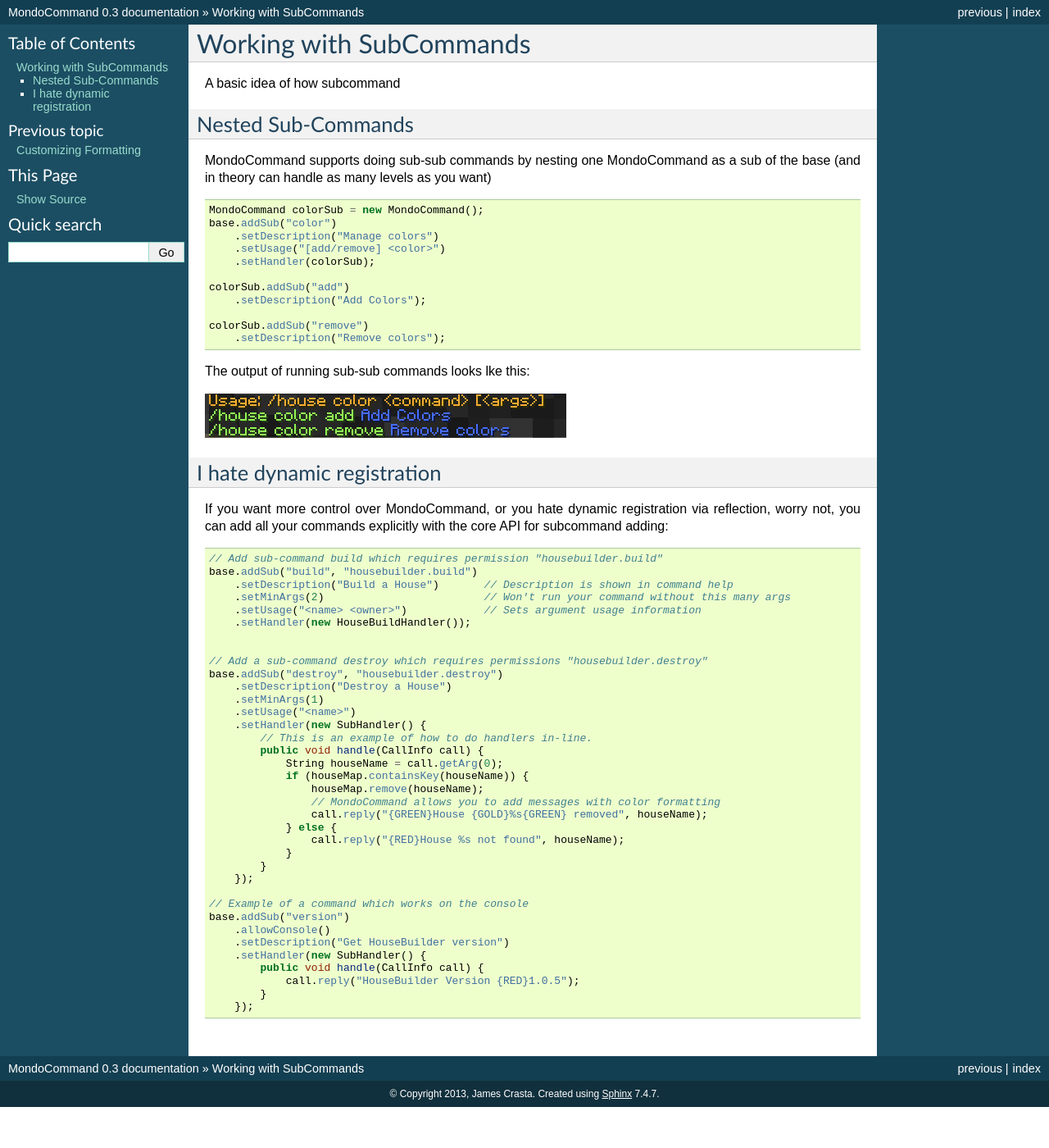
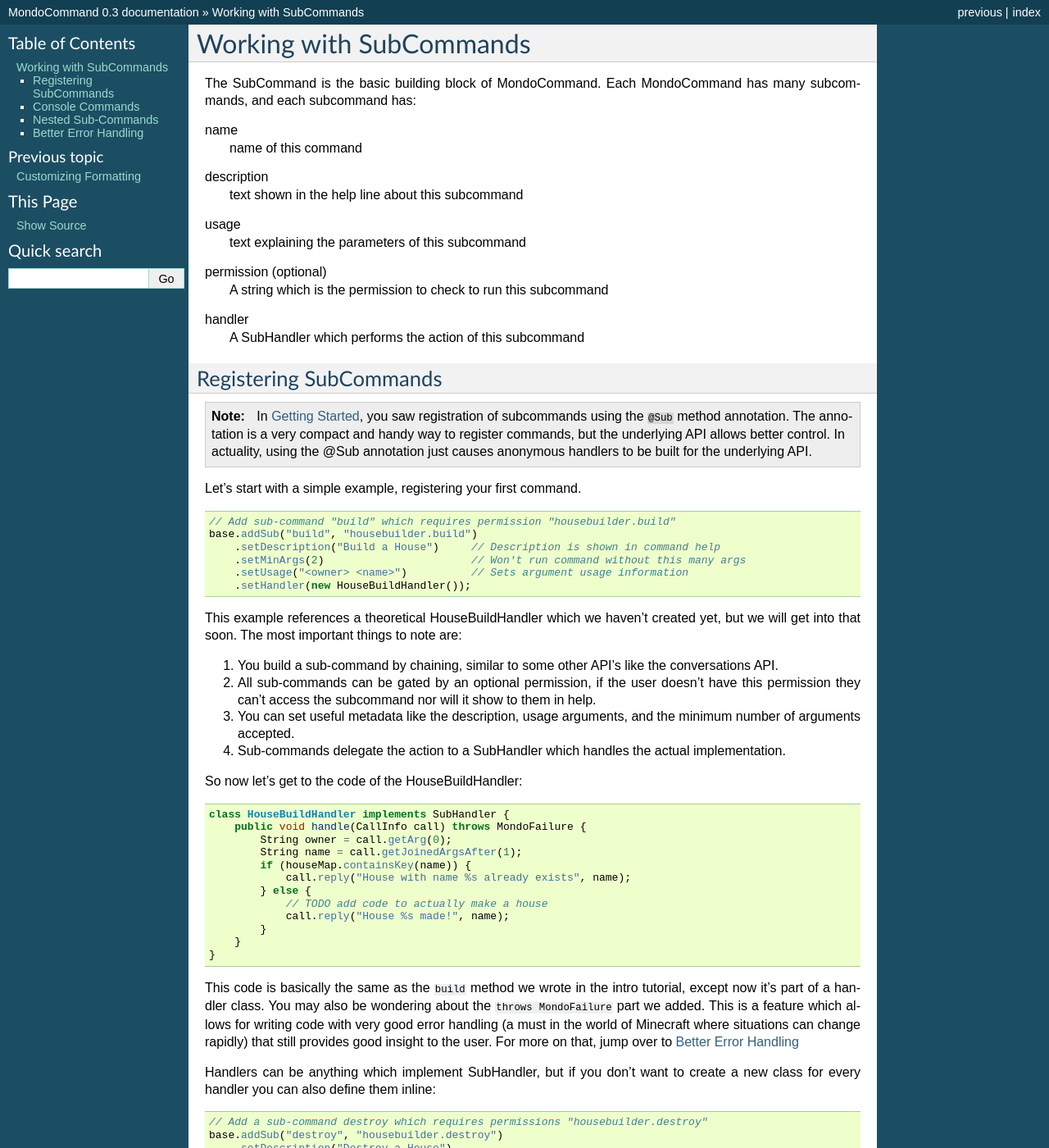
Before and after one commit to crast/MondoCommand, a Sphinx documentation site: the page built from docs/subcommands.rst, in a window 1280 px wide and 1400 px high. Shown: the whole window at 82% size. Built offline with Sphinx 7.4.7, drawn with Linux system fonts in a browser that asks for light colours; cross-references to code outside the pages are shown as plain code; some of the changed text lies outside the part shown.

Commit message:
Vastly improve SubCommand documentation

```diff
--- a/docs/subcommands.rst
+++ b/docs/subcommands.rst
@@ -1,7 +1,114 @@
 Working with SubCommands
 ========================
 
-A basic idea of how subcommand
+The SubCommand is the basic building block of MondoCommand. Each MondoCommand has many subcommands, and each subcommand has:
+
+name
+    name of this command
+
+description
+    text shown in the help line about this subcommand
+
+usage
+    text explaining the parameters of this subcommand
+
+permission (optional)
+    A string which is the permission to check to run this subcommand
+
+handler
+    A SubHandler which performs the action of this subcommand
+
+
+Registering SubCommands
+-----------------------
+
+.. note::
+
+    In :doc:`getting_started`, you saw registration of subcommands using the ``@Sub`` method annotation. The annotation is a very compact and handy way to register commands, but the underlying API allows better control. In actuality, using the @Sub annotation just causes anonymous handlers to be built for the underlying API.
+
+Let's start with a simple example, registering your first command.
+
+.. code-block:: java
+
+    // Add sub-command "build" which requires permission "housebuilder.build"
+    base.addSub("build", "housebuilder.build")
+        .setDescription("Build a House")     // Description is shown in command help
+        .setMinArgs(2)                       // Won't run command without this many args
+        .setUsage("<owner> <name>")          // Sets argument usage information
+        .setHandler(new HouseBuildHandler());
+
+This example references a theoretical HouseBuildHandler which we haven't created yet, but we will get into that soon.  The most important things to note are:
+
+1. You build a sub-command by chaining, similar to some other API's like the conversations API.
+2. All sub-commands can be gated by an optional permission, if the user doesn't have this permission they can't access the subcommand nor will it show to them in help.
+3. You can set useful metadata like the description, usage arguments, and the minimum number of arguments accepted.
+4. Sub-commands delegate the action to a SubHandler which handles the actual implementation.
+
+So now let's get to the code of the HouseBuildHandler:
+
+.. code-block:: java
+
+    class HouseBuildHandler implements SubHandler {
+        public void handle(CallInfo call) throws MondoFailure {
+            String owner = call.getArg(0);
+            String name = call.getJoinedArgsAfter(1);
+            if (houseMap.containsKey(name)) {
+                call.reply("House with name %s already exists", name);
+            } else {
+                // TODO add code to actually make a house
+                call.reply("House %s made!", name);
+            }
+        }
+    }
+
+This code is basically the same as the ``build`` method we wrote in the intro tutorial, except now it's part of a handler class. You may also be wondering about the ``throws MondoFailure`` part we added. This is a feature which allows for writing code with very good error handling (a must in the world of Minecraft where situations can change rapidly) that still provides good insight to the user. For more on that, jump over to :py:ref:`error-handling`
+
+Handlers can be anything which implement SubHandler, but if you don't want to create a new class for every handler you can also define them inline:
+
+.. code-block:: java
+
+    // Add a sub-command destroy which requires permissions "housebuilder.destroy"
+    base.addSub("destroy", "housebuilder.destroy")
+        .setDescription("Destroy a House")
+        .setMinArgs(1)
+        .setUsage("<name>")
+        .setHandler(new SubHandler() {
+            // This is an example of how to do handlers in-line.
+            public void handle(CallInfo call) {
+                String houseName = call.getArg(0);
+                if (houseMap.containsKey(houseName)) {
+                    houseMap.remove(houseName);
+                    // MondoCommand allows you to add messages with color formatting
+                    call.reply("{GREEN}House {GOLD}%s{GREEN} removed", houseName);
+                } else {
+                    call.reply("{RED}House %s not found", houseName);
+                }
+            }
+        });
+
+
+Console Commands
+----------------
+
+Commands can be set to run on the console. When a command is run from the console,
+:meth:`getPlayer() <mondocommand.CallInfo.getPlayer()>` will return None, but you
+can use :meth:`getSender() <mondocommand.CallInfo.getSender()>` instead if needed.
+
+Example:
+
+.. code-block:: java
+
+    // Example of a command which works on the console
+    base.addSub("version")
+        .allowConsole()
+        .setDescription("Get HouseBuilder version")
+        .setHandler(new SubHandler() {
+            public void handle(CallInfo call) {
+                call.reply("HouseBuilder Version {RED}1.0.5");
+            }
+        });
+
+Note you can use ``call.reply()`` as usual, including color codes (though some consoles will ignore colors)
 
 
 Nested Sub-Commands
@@ -28,46 +135,68 @@
 .. image:: images/MondoCommand_Usage3.png
 
 
-I hate dynamic registration
----------------------------
+.. _error-handling:
 
-If you want more control over MondoCommand, or you hate dynamic registration via reflection, worry not, you can add all your commands explicitly with the core API for subcommand adding:
+Better Error Handling
+---------------------
+
+One thing MondoCommand is able to do is provide a better error handling flow and also encourage re-usable components by using exceptions to handle the flow and provide descriptive errors back to the users. This is done by use of the `MondoFailure` exception.
+
+To illustrate how this can change your code flow, let's begin first with some basic code which manipulates houses in our theoretical HouseBuilder plugin:
 
 .. code-block:: java
 
-    // Add sub-command build which requires permission "housebuilder.build"
-    base.addSub("build", "housebuilder.build")
-        .setDescription("Build a House")       // Description is shown in command help
-        .setMinArgs(2)                         // Won't run your command without this many args
-        .setUsage("<name> <owner>")            // Sets argument usage information
-        .setHandler(new HouseBuildHandler());
+    @Sub(description="Destroy a House", minArgs=1, usage="<name>")
+    public void destroy(CallInfo Call) {
+        String name = call.getArg(0);
+        if (houseMap.containsKey(name)) {
+            houseMap.get(name).destroy();
+            houseMap.remove(name);
+            call.reply("{GREEN}House {GOLD}%s{GREEN} removed", name);
+        } else {
+            call.reply("{RED}House %s not found", name);
+        }
+    }
 
+    @Sub(description="Expand House", minArgs=2, usage="<name> <size>")
+    public void grow(CallInfo Call) {
+        String name = call.getArg(0);
+        if (houseMap.containsKey(name)) {
+            houseMap.get(name).expand(call.getIntArg(1));
+            call.reply("{GREEN}House {GOLD}%s{GREEN} expanded", name);
+        } else {
+            call.reply("{RED}House %s not found", name);
+        }
+    }
 
-    // Add a sub-command destroy which requires permissions "housebuilder.destroy"
-    base.addSub("destroy", "housebuilder.destroy")
-        .setDescription("Destroy a House")
-        .setMinArgs(1)
-        .setUsage("<name>")
-        .setHandler(new SubHandler() {
-            // This is an example of how to do handlers in-line.
-            public void handle(CallInfo call) {
-                String houseName = call.getArg(0);
-                if (houseMap.containsKey(houseName)) {
-                    houseMap.remove(houseName);
-                    // MondoCommand allows you to add messages with color formatting
-                    call.reply("{GREEN}House {GOLD}%s{GREEN} removed", houseName);
-                } else {
-                    call.reply("{RED}House %s not found", houseName);
-                }
-            }
-        });
+You'll notice above that you've more or less duplicated the pieces which deal with finding a house by name in both of those methods, and while you could define a helper, it makes the control flow with providing a clean message to the user much harder. There is another way you can do it, using the `MondoFailure` exception. All handlers for MondoCommand are allowed to throw a MondoFailure exception. The intention of this is to allow you to propagate sensible messages outwards.
 
-    // Example of a command which works on the console
-    base.addSub("version")
-        .allowConsole()
-        .setDescription("Get HouseBuilder version")
-        .setHandler(new SubHandler() {
-            public void handle(CallInfo call) {
-                call.reply("HouseBuilder Version {RED}1.0.5");
-            }
-        });
+.. code-block:: java
+
+    private House getHouse(String name) throws MondoFailure {
+        House house = houseMap.get(name.toLowerCase());
+        if (house == null) {
+            throw new MondoFailure("House {NOUN}%s{ERROR} not found", name);
+        }
+        return house;
+    }
+
+    @Sub(description="Destroy a House", minArgs=1, usage="<name>")
+    public void destroy(CallInfo Call) throws MondoFailure {
+        String name = call.getArg(0);
+        // MondoFailure is propagated so we don't need to deal with not found situation
+        House house = getHouse(name);
+        house.destroy();
+        houseMap.remove(name);
+        call.reply("{GREEN}House {NOUN}%s{GREEN} removed", name);
+    };
+
+    @Sub(description="Expand House", minArgs=2, usage="<name> <size>")
+    public void grow(CallInfo Call) throws MondoFailure {
+        String name = call.getArg(0);
+        House house = getHouse(name);
+        house.expand(call.getIntArg(1));
+        call.reply("{GREEN}House {NOUN}%s{GREEN} expanded", name);
+    }
+
+By using MondoFailure and allowing it to propagate through handlers, now your code is considerably flattened versus the original way it was designed, allowing you to have cleaner command handlers and less duplicated code.
```
